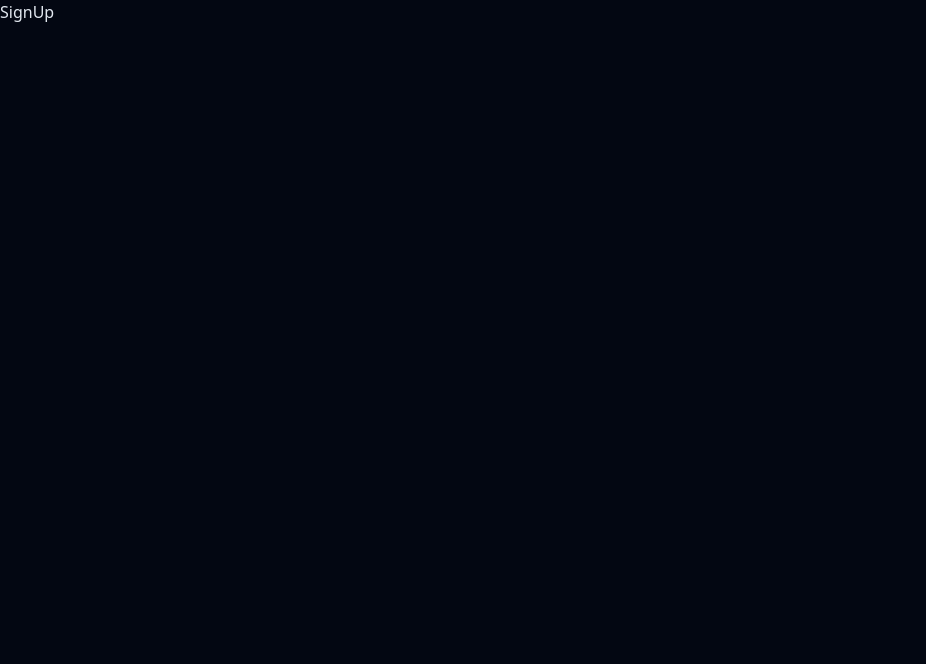
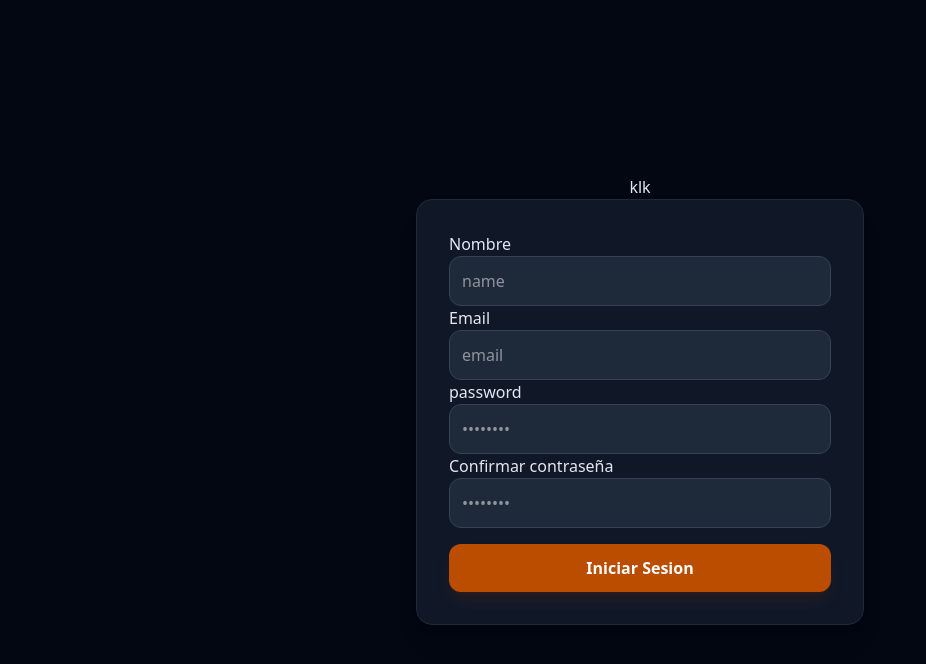
Before and after one commit to DreiSup/porquestudiar, a React (Vite) app in the folder client/: page /signup in a window 1280 px wide. Shown: the top 664 px of the page, without its empty margins (0-926 px from the left). Built offline with nearby package versions, Linux system fonts and the light colour scheme.

Commit message:
ruta /signup en front

```diff
--- a/client/src/pages/SignUp.jsx
+++ b/client/src/pages/SignUp.jsx
@@ -1,8 +1,111 @@
-import React from 'react'
+import React, {useState} from 'react'
+import { useNavigate } from 'react-router-dom'
+import { signUp } from '../services/api'
 
 const SignUp = () => {
+    const [error, setError] = useState("")
+    const [formData, setFormData] = useState({
+        name: "",
+        email: "",
+        password: "",
+        confirmpassword: ""
+    })
+    const navigate = useNavigate()
+
+    const handleChange = (e) => {
+        setFormData({...formData, [e.target.name]: e.target.value})
+    }
+
+    const handleSubmit = async (e) => {
+        e.preventDefault();
+        setError("")
+
+        console.log("froooontendd")
+        //Validación básica cliente
+        if (formData.password !== formData.confirmpassword) {
+            return setError("Las contraseñas no coinciden")
+        }
+
+        try {
+            const response = await signUp(formData.name, formData.email, formData.password);
+            console.log(response)
+            if (response.status == 201) {
+                navigate('/login')
+            }
+        } catch (error) {
+            console.log("Ha habido un error al registrarte: ", error)
+        }
+    }
+
   return (
-    <div>SignUp</div>
+    <div className='min-h-screen bg-gray-950 flex flex-col justify-center items-center p-4'>
+        klk
+        <div className='className="w-full max-w-md bg-gray-900 border border-gray-800 p-8 rounded-2xl shadow-xl'>
+
+            {error && (
+                <div className="bg-red-500/10 border border-red-500 text-red-500 p-3 rounded-lg text-sm mb-4 text-center">
+                    {error}
+                </div>
+            )}
+
+            <form onSubmit={handleSubmit}>
+                <div>
+                    <label className=''>Nombre</label>
+                    <input
+                        type="text"
+                        name='name'
+                        required
+                        value={formData.name}
+                        onChange={handleChange}
+                        placeholder='name'
+                        className='w-full bg-gray-800 border border-gray-700 text-white p-3 rounded-xl focus:outline-none focus:ring-2 focus:ring-amber-600 transition-all'
+                    />
+                </div>
+                <div>
+                    <label className=''>Email</label>
+                    <input
+                        type="email"
+                        name='email'
+                        required
+                        value={formData.email}
+                        onChange={handleChange}
+                        placeholder='email'
+                        className='w-full bg-gray-800 border border-gray-700 text-white p-3 rounded-xl focus:outline-none focus:ring-2 focus:ring-amber-600 transition-all'
+                    />
+                </div>
+                <div>
+                    <label className=''>password</label>
+                    <input
+                        type="password"
+                        name='password'
+                        required
+                        value={formData.password}
+                        onChange={handleChange}
+                        placeholder='••••••••'
+                        className='w-full bg-gray-800 border border-gray-700 text-white p-3 rounded-xl focus:outline-none focus:ring-2 focus:ring-amber-600 transition-all'
+                    />
+                </div>
+                <div>
+                    <label className=''>Confirmar contraseña</label>
+                    <input
+                        type="password"
+                        name='confirmpassword'
+                        required
+                        value={formData.confirmpassword}
+                        onChange={handleChange}
+                        placeholder='••••••••'
+                        className='w-full bg-gray-800 border border-gray-700 text-white p-3 rounded-xl focus:outline-none focus:ring-2 focus:ring-amber-600 transition-all'
+                    />
+                </div>
+                <button
+                    type='submit'
+                    className='w-full bg-amber-700 hover:bg-amber-600 text-white font-bold py-3 rounded-xl mt-4 transition-all active:scale-95 shadow-lg shadow-amber-900/20'
+                >
+                    Iniciar Sesion
+                </button>
+            </form>
+        </div>
+    </div>
   )
 }
 
--- a/client/src/services/api.js
+++ b/client/src/services/api.js
@@ -13,3 +13,14 @@ export const sendMessage = async (message, sessionId) => {
         throw error
     }
 }
+
+export const signUp = async (name, email, password) => {
+
+        console.log(name, email, password)
+        const res = await api.post("/user/signup", {name, email, password});
+        if (res.status !== 201) {
+            throw new Error("Unable to Signup")
+        }
+
+        return res
+    }
```
